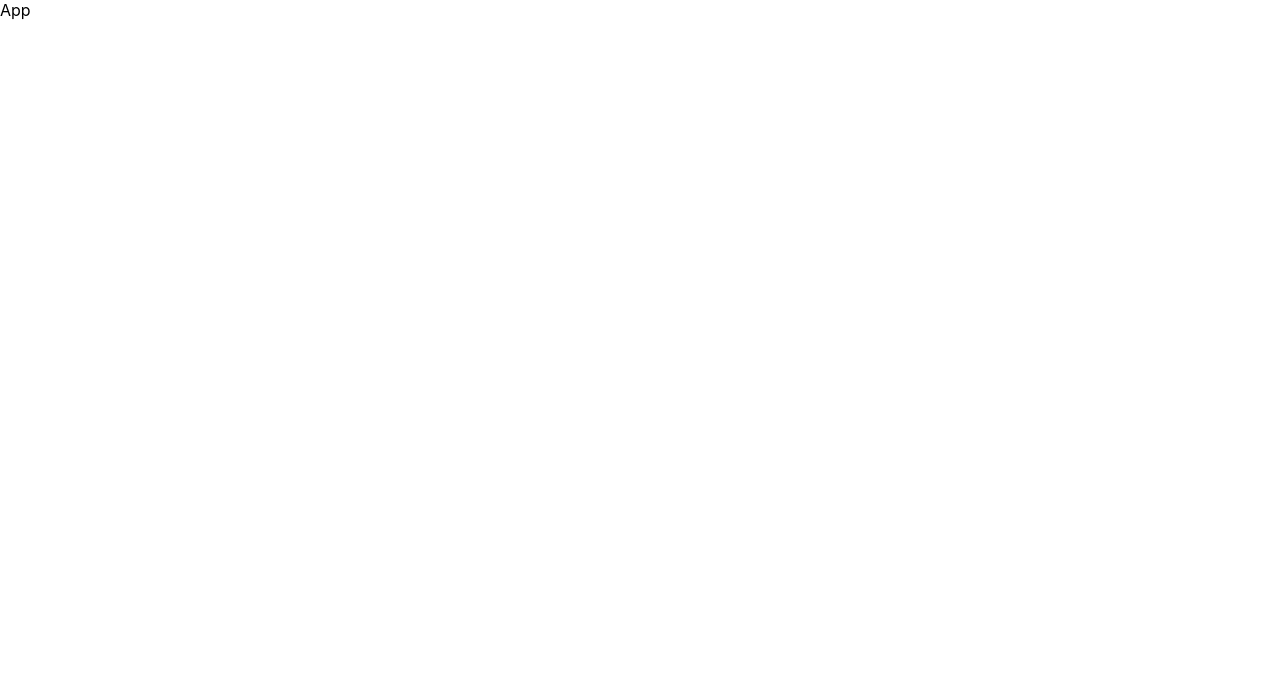
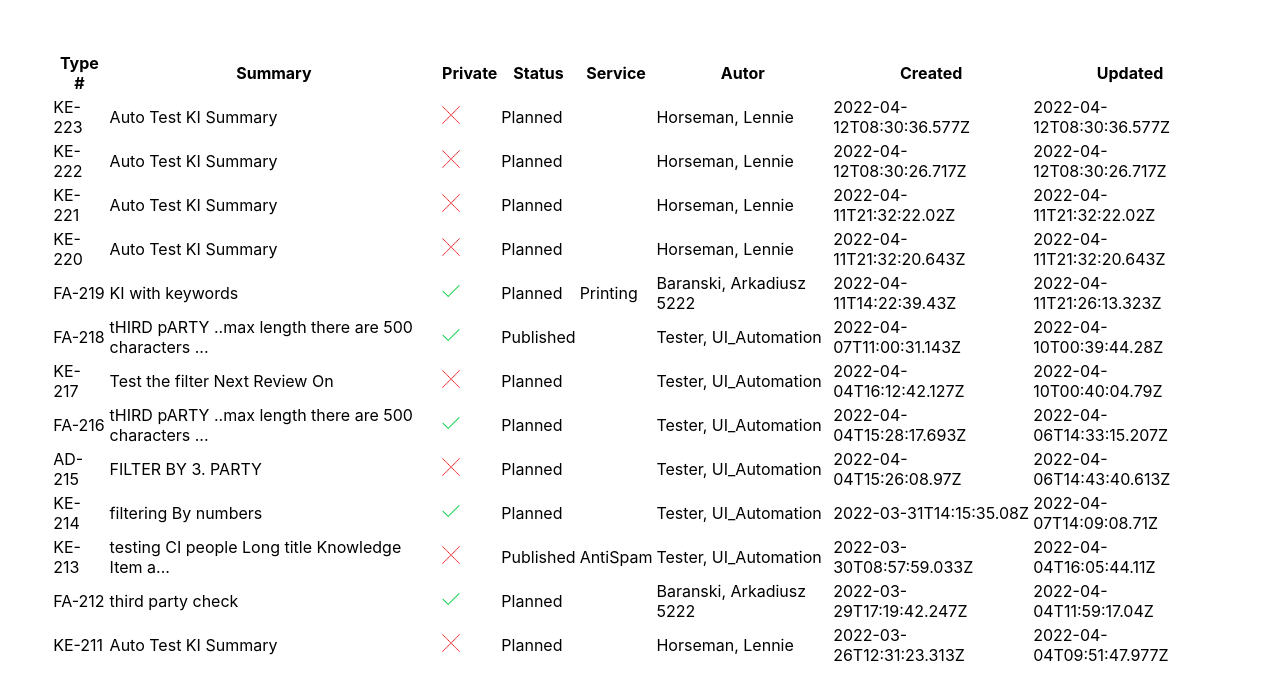
Before and after one commit to elsamanang/test, a React (Create React App) app: page / in a window 1280 px wide. Shown: the top 700 px of the page. Built offline with nearby package versions, Linux system fonts and the light colour scheme.

Commit message:
make stucture

```diff
--- a/src/App.css
+++ b/src/App.css
@@ -12,6 +12,14 @@
 }
 
 .content {
-
   padding: 2%;
 }
+.content .row {
+  width: inherit;
+}
+
+.row #form {
+  width: inherit;
+  margin-left: 15%;
+  padding-top: 2%;
+}
--- a/src/App.js
+++ b/src/App.js
@@ -1,9 +1,14 @@
 import './App.css';
 import React, {useState, useEffect} from 'react';
+import Table from './component/table';
+import From from './component/form';
 
 function App() {
   const [item, setItem] = useState([]);
   const [form, setForm] = useState([]);
+  const [col, setCol] = useState(12);
+  const [oneItem, setOneItem] = useState({});
+  const [showform, setShowform] = useState('none');
 
   const getItem = () => {
     fetch('data/items.json',
@@ -40,7 +45,7 @@ function App() {
       return response.json();
     }).then(
       res => {
-        setForm(res.forms[0].fieldsets)
+        setForm(res.forms[0].fieldsets[0].fields);
       }
     ).catch (
       err => {
@@ -54,9 +59,33 @@ function App() {
     getForm();
   })
 
+  const handelShow = () => {
+    setCol(6);
+    setShowform('block');
+
+  }
+
+  const handelUnShow = () => {
+    setCol(12);
+    setShowform('none');
+  }
+
+  const handleChange = elm => {
+    setOneItem(elm);
+    console.log(oneItem);
+    handelShow();
+  }
+
   return (
-    <div className='container'>
-      App
+    <div className='content'>
+      <div className='row'>
+        <div className={'col-md-'+ col}>
+          <Table data={item} handelShow={handelShow} handleChange={handleChange} />
+        </div>
+        <div id='form' className={'col-md-'+ col} style={{display: showform}}>
+          <From handelUnShow={handelUnShow} formulaire={form} selected={oneItem} />
+        </div>
+      </div>
     </div>
   );
 }
```
